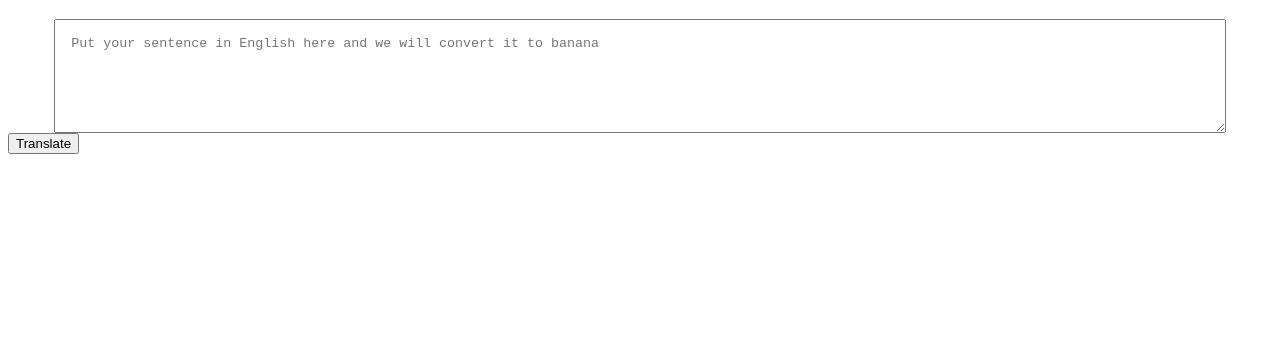
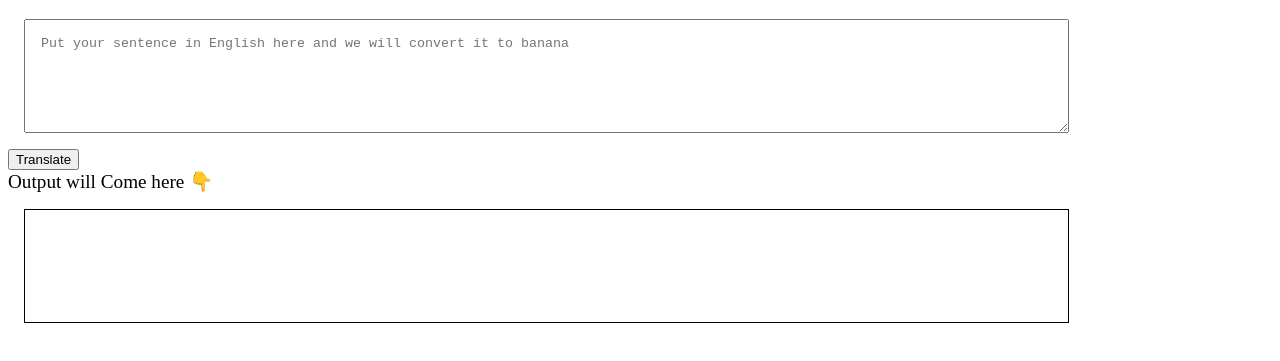
Before and after one commit to aroravansh1209/neogcamp-banana-speak, a plain HTML site: page index.html in a window 1280 px wide. Shown: the part 61-422 px from the top of the page. Drawn offline with Linux system fonts and the light colour scheme.

Commit message:
Input output processing done

```diff
--- a/app.js
+++ b/app.js
@@ -1,11 +1,17 @@
 var btnTranslate = document.querySelector("#btn-translate");
 var txtInput = document.querySelector("#txt-input");
+var outputDiv = document.querySelector("#output");
 
-console.log(txtInput)
+/*console.log(txtInput)
 
 function clickHandler(){
     console.log("clicked!");
     console.log("input", txtInput.value)
 };
+*/
+
+function clickHandler(){
+    outputDiv.innerText = "Translated " + txtInput.value;
+};
 
 btnTranslate.addEventListener("click", clickHandler)
--- a/index.html
+++ b/index.html
@@ -7,10 +7,18 @@
     <title>Banana Speak</title>
     <style>
         textarea{
-            width: 90%;
+            width: 80%;
             height: 10vh;
             display: block;
-            margin: auto;
+            margin: 1rem;
+            padding: 1rem;
+        }
+
+        #output{
+            border: 1px solid black;
+            height: 10vh;
+            width: 80%;
+            margin: 1rem;
             padding: 1rem;
         }
     </style>
@@ -20,6 +28,9 @@
     <textarea id="txt-input"
         placeholder="Put your sentence in English here and we will convert it to banana"></textarea>
     <button id="btn-translate">Translate</button>
+
+    <div style="font-size: larger;">Output will Come here 👇</div>
+    <div id="output"></div>
     <script src="app.js" type="text/javascript"></script>
 </body>
 </html>
```
